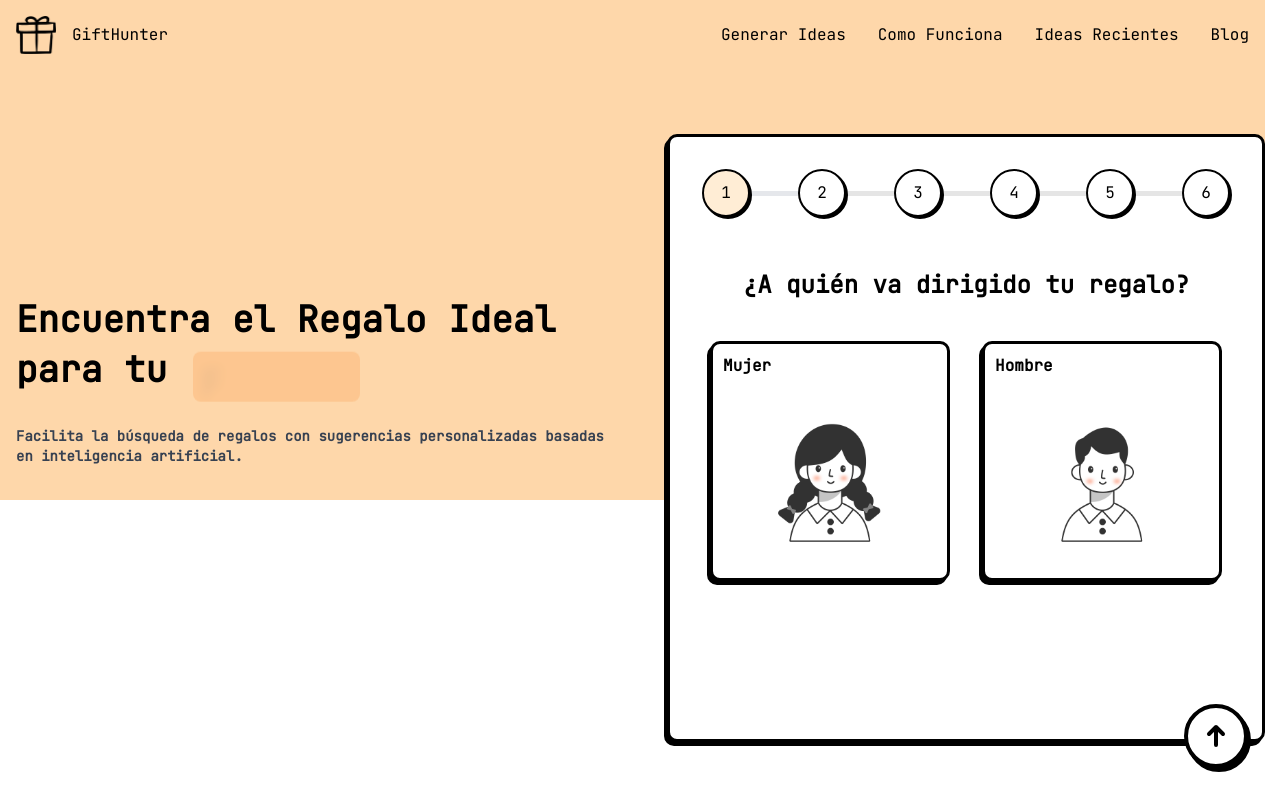
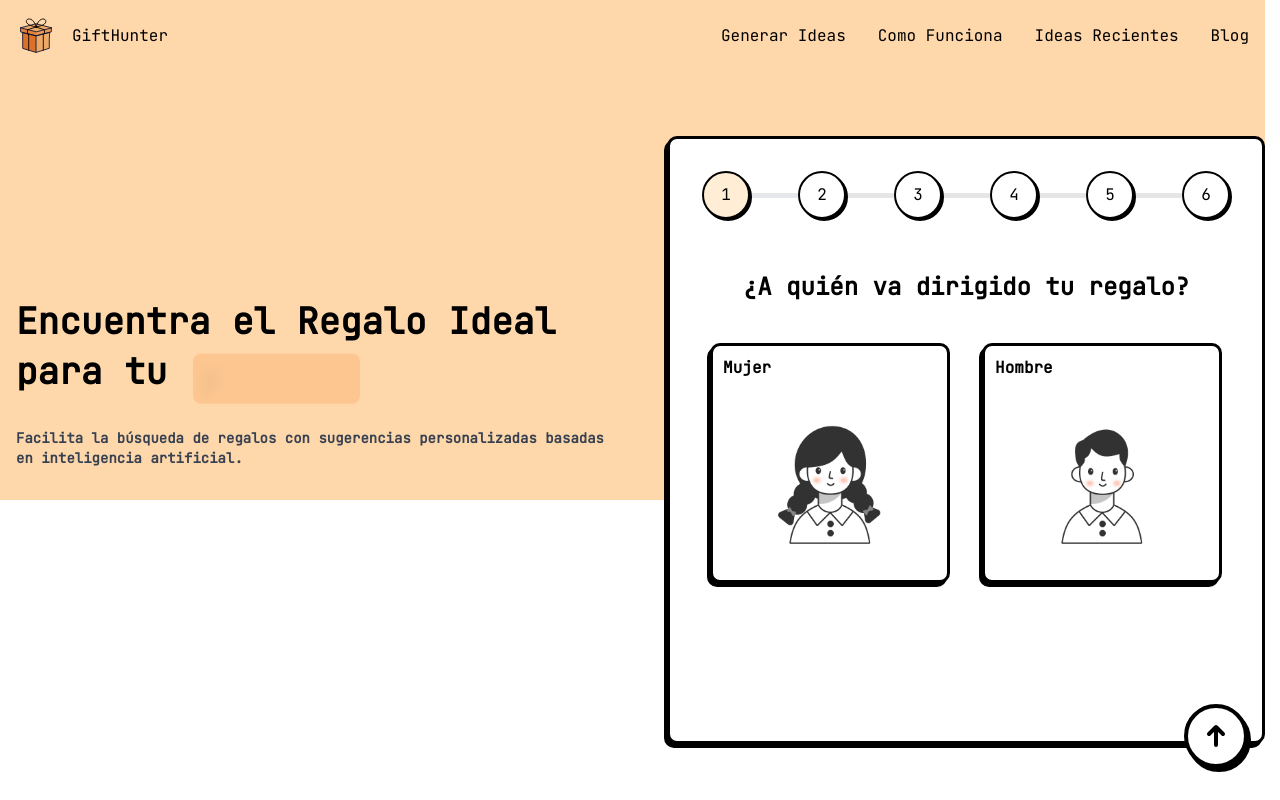
Before and after one commit to sergitejada/MiduVercelHackathon, a Next.js app: page / in a window 1280 px wide. Shown: the top 800 px of the page. Built offline with nearby package versions, Linux system fonts and the light colour scheme.

Commit message:
modificar logo

```diff
--- a/src/components/ui/logo.tsx
+++ b/src/components/ui/logo.tsx
@@ -5,5 +5,5 @@ interface Props {
 }
 
 export function Logo({ alt }: Props) {
-	return <Image src="/assets/gift.png" alt={alt} width="40" height="40" />
+	return <Image src="/assets/present.svg" alt={alt} width="40" height="40" />
 }
```
